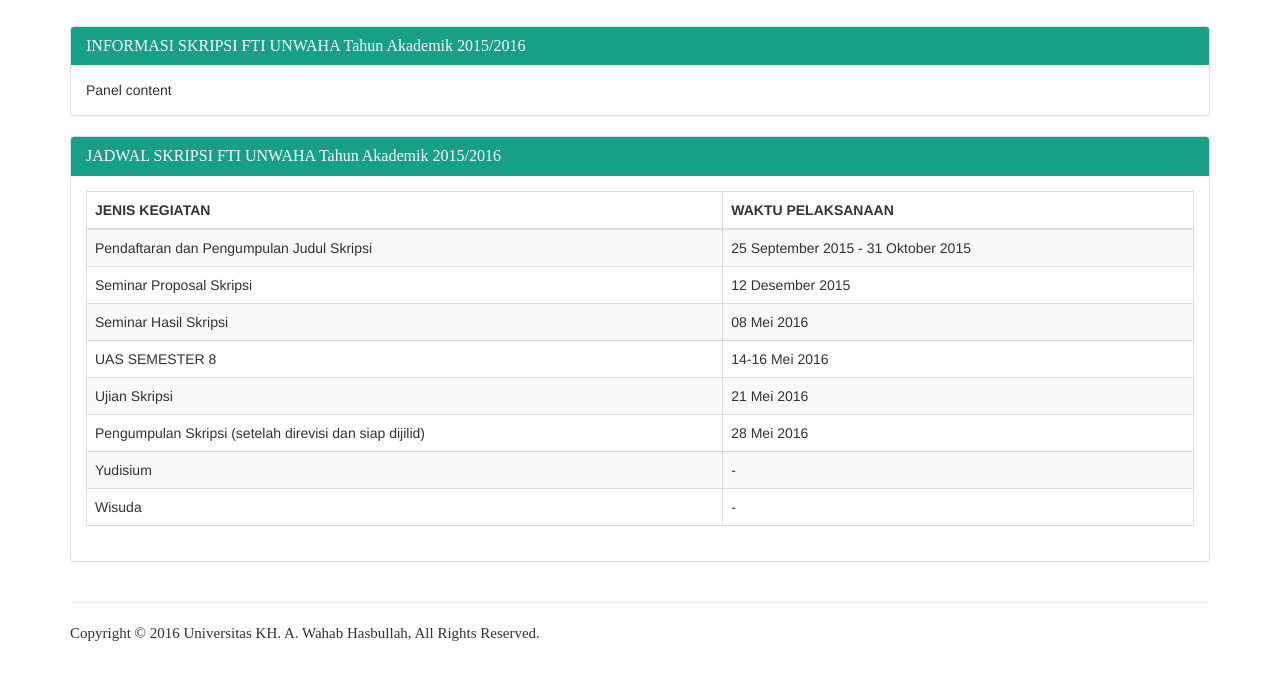
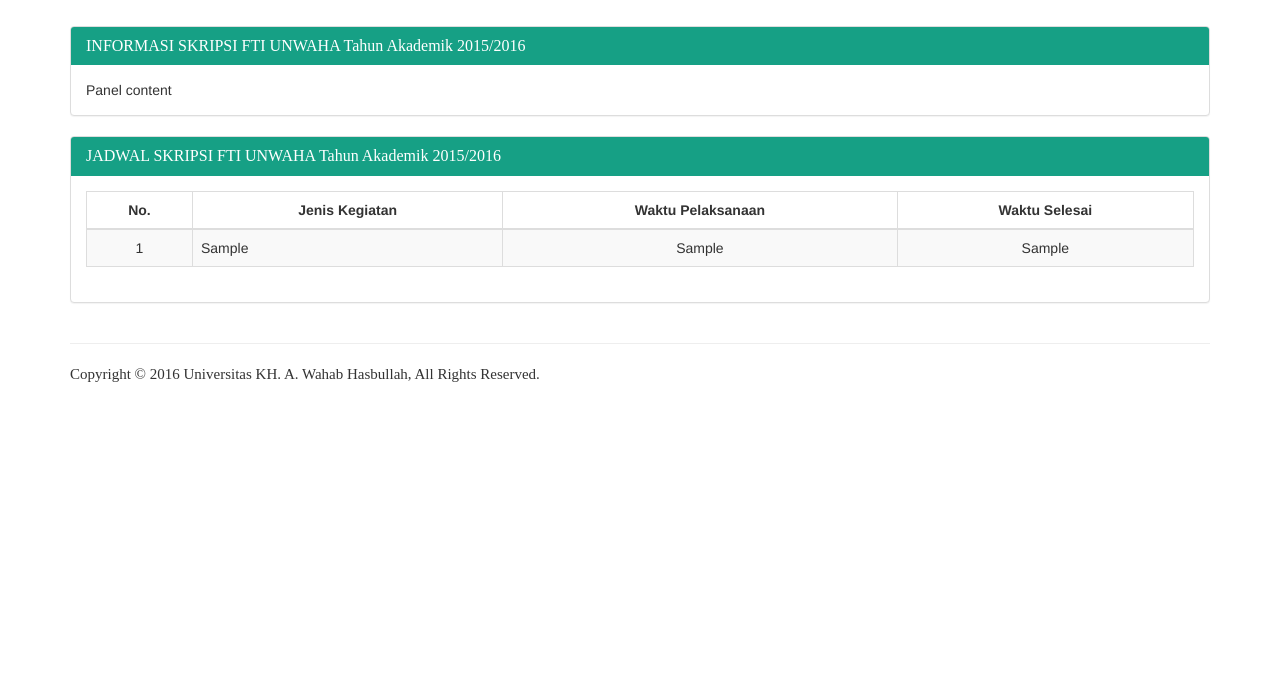
Before and after one commit to NAHKODA/skripsi-dev, a PHP site: page / in a window 1280 px wide. Shown: the part 352-1026 px from the top of the page. After the commit the page ends 734 px from the top, so only its background shows below. Run offline with PHP 8.4, Linux system fonts and the light colour scheme; tables that the repository leaves empty or names only in its code hold one stand-in row (values such as "Sample post").

Commit message:
add table jadwal from database

```diff
--- a/module/informasi.php
+++ b/module/informasi.php
@@ -2,43 +2,38 @@
 	<table class="table table-bordered table-striped">
 	    <thead>
 	      <tr>
-	        <th>JENIS KEGIATAN</th>
-	        <th>WAKTU PELAKSANAAN</th>
+	      	<th class="text-center">No.</th>
+	        <th class="text-center">Jenis Kegiatan</th>
+	        <th class="text-center">Waktu Pelaksanaan</th>
+	        <th class="text-center">Waktu Selesai</th>
 	      </tr>
 	    </thead>
 	    <tbody>
+            <?php
+                //include environment
+                include('./library/environment.php');
+                //include koneksi database
+                include('./library/database.php');
+                $query  = "SELECT *  FROM tbl_jadwal";
+                $no     = 1;
+                $result =  mysqli_query($connect, $query);
+                while ($row = mysqli_fetch_array($result)) {
+	                //get data
+	                $jenis_kegiatan 		= $row['jenis_kegiatan'];
+	                $mulai_pelaksanaan		= $row['mulai_pelaksanaan'];
+	                $selesai_pelaksanaan	= $row['selesai_pelaksanaan'];
+
+            ?>
 	      <tr>
-	        <td>Pendaftaran dan Pengumpulan Judul Skripsi</td>
-	        <td>25 September 2015 - 31 Oktober 2015</td>
+	      	<td class="text-center"><?php echo $no ?></td>
+	        <td><?php echo $jenis_kegiatan ?></td>
+	        <td class="text-center"><?php echo $mulai_pelaksanaan ?></td>
+	        <td class="text-center"><?php echo $selesai_pelaksanaan ?></td>
 	      </tr>
-	      <tr>
-	        <td>Seminar Proposal Skripsi</td>
-	        <td>12 Desember 2015</td>
-	      </tr>
-	      <tr>
-	        <td>Seminar Hasil Skripsi</td>
-	        <td>08 Mei 2016</td>
-	      </tr>
-	      <tr>
-	        <td>UAS SEMESTER 8</td>
-	        <td>14-16 Mei 2016</td>
-	      </tr>
-	      <tr>
-	        <td>Ujian Skripsi</td>
-	        <td>21 Mei 2016</td>
-	      </tr>
-	      <tr>
-	        <td>Pengumpulan Skripsi (setelah direvisi dan siap dijilid)</td>
-	        <td>28 Mei 2016</td>
-	      </tr>
-	      <tr>
-	        <td>Yudisium</td>
-	        <td>-</td>
-	      </tr>
-	      <tr>
-	        <td>Wisuda</td>
-	        <td>-</td>
-	      </tr>
+            <?php
+                $no++;
+                }
+            ?>
 	    </tbody>
 	</table>
 </div>
```
